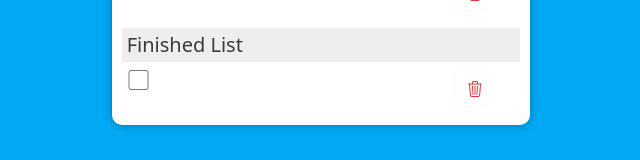
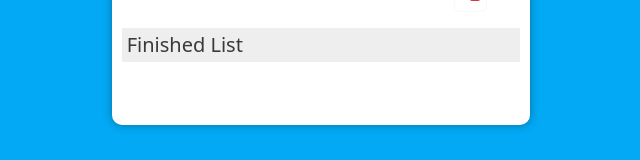
Before and after one commit to moonspark78/AngularTodo, an Angular app: page / in a window 1280 px wide. Shown: the part 295-455 px from the top of the page, without its empty margins (319-959 px from the left). Built offline with nearby package versions, Linux system fonts and the light colour scheme.

Commit message:
work in progress :rocket:

```diff
--- a/src/app/todo/todo.component.html
+++ b/src/app/todo/todo.component.html
@@ -4,7 +4,7 @@
             <h4 class="text-center mb-3 todo-header">Todo List</h4>
             <div class="col-12 d-flex align-items-center justify-content-between">
                 <input type="text" class="col-8 todo-input" placeholder="Enter text ..." type="text" name="text" [(ngModel)]="todoValue">
-                <button type="submit" class="col-3 btn btn-primary"   >Add</button>
+                <button type="submit" class="col-3 btn btn-primary" (click)="addTodo()"  >Add</button>
             </div>
 
 
@@ -12,7 +12,7 @@
             <div class="todo-list mt-3">
                 <h5>Todo List</h5>
                 <div class="col-12 d-flex todo-single align-center" *ngFor="let todo of todoList; let i=index;">
-                    <input type="checkbox" class="col-1 todo-checkbox" [(ngModel)]="todo.value" (ngModelChange)="changeTodo()">
+                    <input type="checkbox" class="col-1 todo-checkbox" [(ngModel)]="todo.value" (ngModelChange)="changeTodo(i)">
                     <p class="col-9">{{todo.content}}</p>
                     <button type="button" class="btn btn-outline-light text-danger col-1 del-btn">
                         <i class="bi bi-trash3"></i>
@@ -22,9 +22,9 @@
             <!-- Finished List -->
             <div class="todo-list mt-3">
                 <h5>Finished List</h5>
-                <div class="col-12 d-flex todo-single align-center">
-                    <input type="checkbox" class="col-1 todo-checkbox">
-                    <p class="col-9"></p>
+                <div class="col-12 d-flex todo-single align-center" *ngFor="let todo of finishedList; let i=index;">
+                    <input type="checkbox" class="col-1 todo-checkbox" [(ngModel)]="todo.value">
+                    <p class="col-9">{{todo.content}}</p>
                     <button type="button" class="btn btn-outline-light text-danger col-1 del-btn">
                         <i class="bi bi-trash3"></i>
                     </button>
--- a/src/app/todo/todo.component.ts
+++ b/src/app/todo/todo.component.ts
@@ -23,9 +23,18 @@ export class TodoComponent {
       value: false
     },
   ];
+  finishedList: Todo[]=[
+
+  ]
   constructor(){}
 
-  changeTodo(){
-
+  addTodo(){
+    this.todoList.push({content:this.todoValue, value:false})
+    this.todoValue = ' ';
+  }
+  changeTodo(i: number){
+    const item = this.todoList.splice(i,1);
+    console.log(item);
+    this.finishedList.push(item[0])
   }
 }
```
